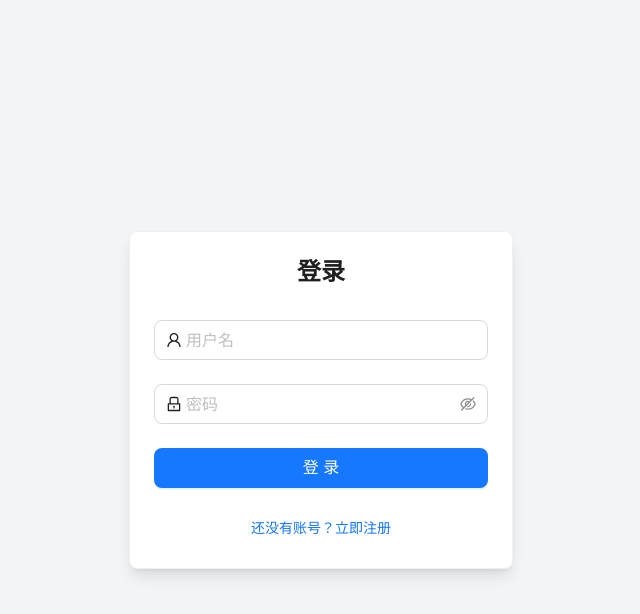
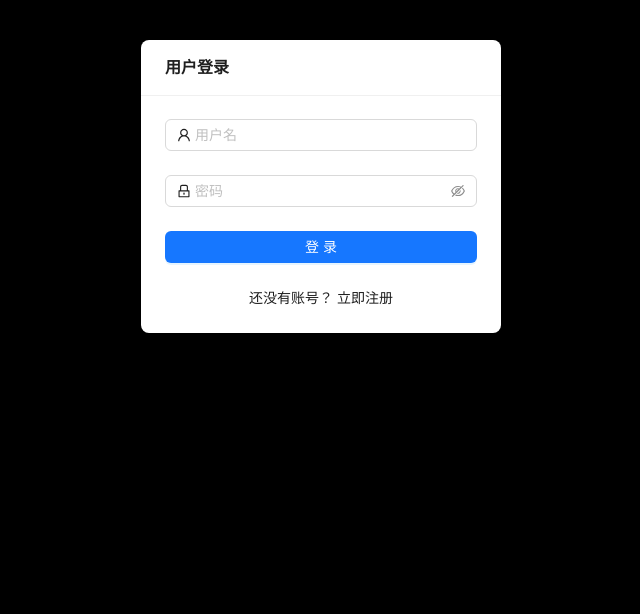
Before and after one commit to haooldau/qianduan, a React (Create React App) app: page /login in a window 1280 px wide. Shown: the top 614 px of the page, without its empty margins (319-959 px from the left). Built offline with nearby package versions, Linux system fonts and the light colour scheme.

Commit message:
fix: 修复登录跳转逻辑，优化路由配置

```diff
--- a/src/App.jsx
+++ b/src/App.jsx
@@ -1,28 +1,45 @@
 import React from 'react';
 import { BrowserRouter as Router, Routes, Route, Navigate } from 'react-router-dom';
+import Layout from './components/layout/Layout';
+import HomePage from './components/home/HomePage';
+import PerformanceMap from './components/map/PerformanceMap';
+import RecentPerformances from './components/performances/RecentPerformances';
+import ArtistList from './components/artists/ArtistList';
+import StatisticsView from './components/statistics/StatisticsView';
+import UpdateForm from './components/update/UpdateForm';
+import ArtistCheck from './components/artists/ArtistCheck';
 import Login from './pages/Login';
 import Register from './pages/Register';
 import PrivateRoute from './components/PrivateRoute';
-import Layout from './components/Layout';
 
-function App() {
+const App = () => {
   return (
     <Router>
       <Routes>
+        {/* 公开路由 */}
         <Route path="/login" element={<Login />} />
         <Route path="/register" element={<Register />} />
-        <Route
-          path="/*"
-          element={
-            <PrivateRoute>
-              <Layout />
-            </PrivateRoute>
-          }
-        />
-        <Route path="/" element={<Navigate to="/dashboard" replace />} />
+
+        {/* 需要认证的路由 */}
+        <Route path="/" element={
+          <PrivateRoute>
+            <Layout />
+          </PrivateRoute>
+        }>
+          <Route index element={<HomePage />} />
+          <Route path="artist-check" element={<ArtistCheck />} />
+          <Route path="performance-map" element={<PerformanceMap />} />
+          <Route path="recent-performances" element={<RecentPerformances />} />
+          <Route path="artists" element={<ArtistList />} />
+          <Route path="statistics" element={<StatisticsView />} />
+          <Route path="update" element={<UpdateForm />} />
+        </Route>
+
+        {/* 重定向未知路由到首页 */}
+        <Route path="*" element={<Navigate to="/" replace />} />
       </Routes>
     </Router>
   );
-}
+};
 
 export default App;
--- a/src/components/Layout.jsx
+++ b/src/components/Layout.jsx
@@ -6,8 +6,8 @@ const { Content } = AntLayout;
 
 const Layout = () => {
   return (
-    <AntLayout className="min-h-screen">
-      <Content className="p-6">
+    <AntLayout>
+      <Content>
         <Outlet />
       </Content>
     </AntLayout>
--- a/src/components/PrivateRoute.jsx
+++ b/src/components/PrivateRoute.jsx
@@ -1,13 +1,21 @@
-import React from 'react';
-import { Navigate } from 'react-router-dom';
+import React, { useEffect } from 'react';
+import { Navigate, useLocation } from 'react-router-dom';
 
 const PrivateRoute = ({ children }) => {
+  const location = useLocation();
   const token = localStorage.getItem('token');
 
+  useEffect(() => {
+    console.log('PrivateRoute - 当前路径:', location.pathname);
+    console.log('PrivateRoute - token状态:', !!token);
+  }, [location, token]);
+
   if (!token) {
-    return <Navigate to="/login" replace />;
+    console.log('PrivateRoute - 未检测到token，重定向到登录页');
+    return <Navigate to="/login" state={{ from: location }} replace />;
   }
 
+  console.log('PrivateRoute - token有效，渲染受保护的组件');
   return children;
 };
 
--- a/src/components/layout/Navbar.jsx
+++ b/src/components/layout/Navbar.jsx
@@ -1,10 +1,40 @@
 import React, { useState } from 'react';
-import { Bell, Settings, Search, User, Menu } from 'lucide-react';
+import { Bell, Settings, Search, User, Menu, LogOut } from 'lucide-react';
 import { motion } from 'framer-motion';
+import { useNavigate } from 'react-router-dom';
+import { Dropdown, message } from 'antd';
 
 const Navbar = ({ sidebarCollapsed, onToggleSidebar }) => {
   const [searchQuery, setSearchQuery] = useState('');
   const [isFocused, setIsFocused] = useState(false);
+  const navigate = useNavigate();
+
+  // 从 localStorage 获取用户信息
+  const userInfo = JSON.parse(localStorage.getItem('user') || '{}');
+  const isLoggedIn = !!localStorage.getItem('token');
+
+  // 处理退出登录
+  const handleLogout = () => {
+    // 清除所有本地存储
+    localStorage.clear();
+    // 清除所有会话存储
+    sessionStorage.clear();
+    message.success('退出登录成功');
+    // 使用 replace 来防止返回
+    navigate('/login', { replace: true });
+  };
+
+  // 下拉菜单项
+  const dropdownItems = {
+    items: [
+      {
+        key: 'logout',
+        label: '退出登录',
+        icon: <LogOut className="w-4 h-4" />,
+        onClick: handleLogout,
+      },
+    ],
+  };
 
   return (
     <div className="h-16 border-b border-white/5 bg-black/20 backdrop-blur-lg fixed top-0 left-0 right-0 z-50">
@@ -77,11 +107,29 @@ const Navbar = ({ sidebarCollapsed, onToggleSidebar }) => {
           <button className="p-2 rounded-lg hover:bg-white/5 text-white/60 hover:text-white transition-colors">
             <Settings className="w-5 h-5" />
           </button>
-          <button className="flex items-center gap-2 px-4 py-2 rounded-lg bg-[#ff2d2d]
-            hover:bg-[#ff2d2d]/90 text-white transition-colors">
-            <User className="w-5 h-5" />
-            <span>登录</span>
-          </button>
+
+          {isLoggedIn ? (
+            <Dropdown menu={dropdownItems} placement="bottomRight" arrow>
+              <div className="flex items-center gap-2 px-4 py-2 rounded-lg hover:bg-white/5 cursor-pointer">
+                <div className="w-8 h-8 rounded-full bg-[#ff2d2d] flex items-center justify-center overflow-hidden">
+                  {userInfo.avatar ? (
+                    <img src={userInfo.avatar} alt="avatar" className="w-full h-full object-cover" />
+                  ) : (
+                    <span className="text-white text-sm">{userInfo.username?.[0]?.toUpperCase()}</span>
+                  )}
+                </div>
+                <span className="text-white">{userInfo.username}</span>
+              </div>
+            </Dropdown>
+          ) : (
+            <button
+              onClick={() => navigate('/login')}
+              className="flex items-center gap-2 px-4 py-2 rounded-lg bg-[#ff2d2d] hover:bg-[#ff2d2d]/90 text-white transition-colors"
+            >
+              <User className="w-5 h-5" />
+              <span>登录</span>
+            </button>
+          )}
         </div>
       </div>
     </div>
--- a/src/config/api.js
+++ b/src/config/api.js
@@ -1,20 +1,14 @@
-// API基础URL配置
-const BASE_URL = "https://art-back.hkg1.zeabur.app";
-
-// API端点
-export const AUTH_ENDPOINTS = {
-  LOGIN: `${BASE_URL}/api/auth/login`,
-  REGISTER: `${BASE_URL}/api/auth/register`
-};
-
-// 文件上传
-export const UPLOAD_URL = `${BASE_URL}/api/upload`;
-
-// 其他API配置
-export const API_CONFIG = {
-  MAIN_API: `${BASE_URL}/api`,
+const API_BASE_URL = {
+  MAIN_API: "https://art-back.hkg1.zeabur.app",
   CRAWLER_API: "https://pa-m.zeabur.app",
   SHOWSTART_API: "https://art-ss.hkg1.zeabur.app"
 };
 
-export default API_CONFIG;
+export const AUTH_ENDPOINTS = {
+  LOGIN: `${API_BASE_URL.MAIN_API}/api/auth/login`,
+  REGISTER: `${API_BASE_URL.MAIN_API}/api/auth/register`
+};
+
+export const UPLOAD_URL = `${API_BASE_URL.MAIN_API}/api/upload`;
+
+export default API_BASE_URL;
--- a/src/pages/Login.jsx
+++ b/src/pages/Login.jsx
@@ -6,31 +6,52 @@ import axios from 'axios';
 import { AUTH_ENDPOINTS } from '../config/api';
 
 const Login = () => {
+  const [form] = Form.useForm();
+  const navigate = useNavigate();
   const [loading, setLoading] = useState(false);
-  const navigate = useNavigate();
 
   const onFinish = async (values) => {
-    setLoading(true);
     try {
+      setLoading(true);
+      console.log('开始登录请求...');
       const response = await axios.post(AUTH_ENDPOINTS.LOGIN, values);
-      localStorage.setItem('token', response.data.token);
-      localStorage.setItem('user', JSON.stringify(response.data.user));
-      message.success('登录成功');
-      navigate('/');
+      console.log('登录响应:', response.data);
+
+      if (response.data.success) {
+        // 确保正确存储 token
+        const token = response.data.data.token;
+        const user = response.data.data.user;
+
+        // 先清除旧数据
+        localStorage.clear();
+
+        // 存储新的 token 和用户信息
+        localStorage.setItem('token', token);
+        localStorage.setItem('user', JSON.stringify(user));
+
+        console.log('已保存 token:', localStorage.getItem('token'));
+        console.log('已保存 user:', localStorage.getItem('user'));
+
+        message.success('登录成功！');
+
+        // 使用 navigate 进行路由跳转
+        navigate('/', { replace: true });
+      } else {
+        message.error(response.data.message || '登录失败，请重试');
+      }
     } catch (error) {
-      message.error(error.response?.data?.message || '登录失败');
+      console.error('登录失败:', error.response || error);
+      message.error(error.response?.data?.message || '登录失败，请检查网络连接');
     } finally {
       setLoading(false);
     }
   };
 
   return (
-    <div className="min-h-screen flex items-center justify-center bg-gray-100">
-      <Card className="w-96 shadow-lg">
-        <div className="text-center mb-8">
-          <h1 className="text-2xl font-bold">登录</h1>
-        </div>
+    <div style={{ maxWidth: 400, margin: '40px auto', padding: '0 20px' }}>
+      <Card title="用户登录" bordered={false}>
         <Form
+          form={form}
           name="login"
           onFinish={onFinish}
           autoComplete="off"
@@ -40,40 +61,24 @@ const Login = () => {
             name="username"
             rules={[{ required: true, message: '请输入用户名' }]}
           >
-            <Input
-              prefix={<UserOutlined />}
-              placeholder="用户名"
-              size="large"
-            />
+            <Input prefix={<UserOutlined />} placeholder="用户名" />
           </Form.Item>
 
           <Form.Item
             name="password"
             rules={[{ required: true, message: '请输入密码' }]}
           >
-            <Input.Password
-              prefix={<LockOutlined />}
-              placeholder="密码"
-              size="large"
-            />
+            <Input.Password prefix={<LockOutlined />} placeholder="密码" />
           </Form.Item>
 
           <Form.Item>
-            <Button
-              type="primary"
-              htmlType="submit"
-              className="w-full"
-              size="large"
-              loading={loading}
-            >
+            <Button type="primary" htmlType="submit" block loading={loading}>
               登录
             </Button>
           </Form.Item>
 
-          <div className="text-center">
-            <Button type="link" onClick={() => navigate('/register')}>
-              还没有账号？立即注册
-            </Button>
+          <div style={{ textAlign: 'center' }}>
+            还没有账号？ <a onClick={() => navigate('/register')}>立即注册</a>
           </div>
         </Form>
       </Card>
--- a/vite.config.js
+++ b/vite.config.js
@@ -10,6 +10,19 @@ export default defineConfig({
       'src': path.resolve(__dirname, 'src')
     }
   },
+  server: {
+    port: 3002,
+    host: true,
+    historyApiFallback: true,
+    // 确保所有路由都重定向到index.html
+    proxy: {
+      '/api': {
+        target: 'http://localhost:8001',
+        changeOrigin: true,
+        rewrite: (path) => path.replace(/^\/api/, '')
+      }
+    }
+  },
   build: {
     outDir: 'dist',
     sourcemap: true,
```
